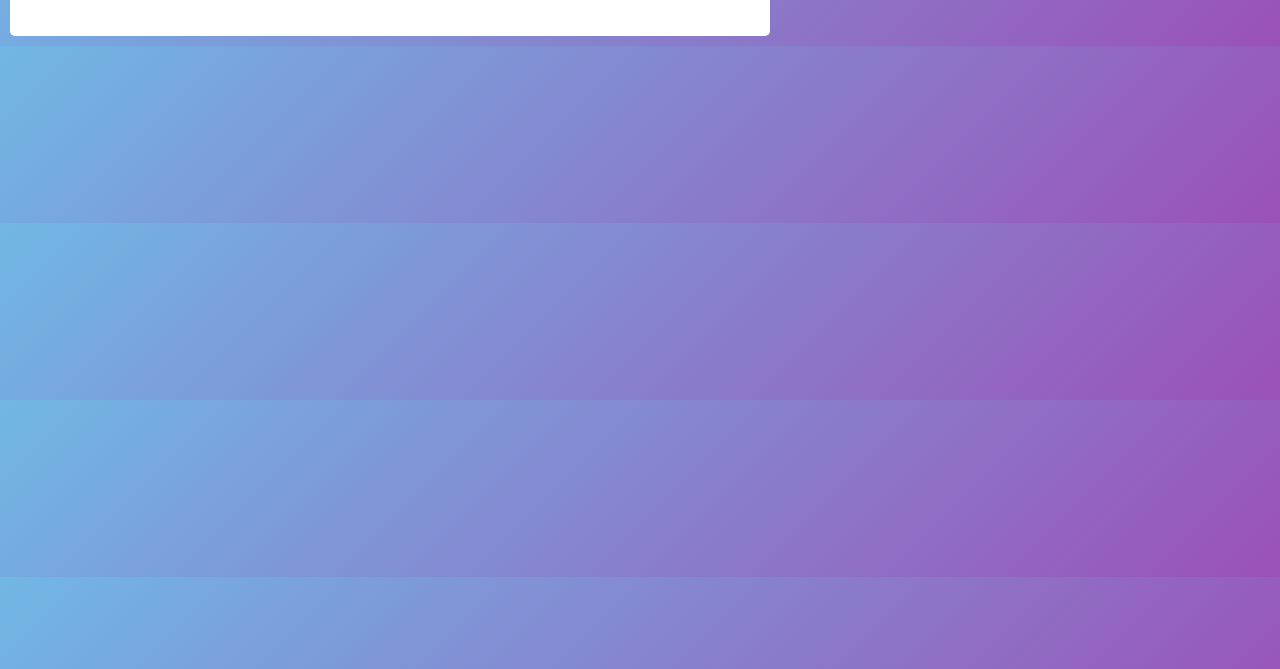
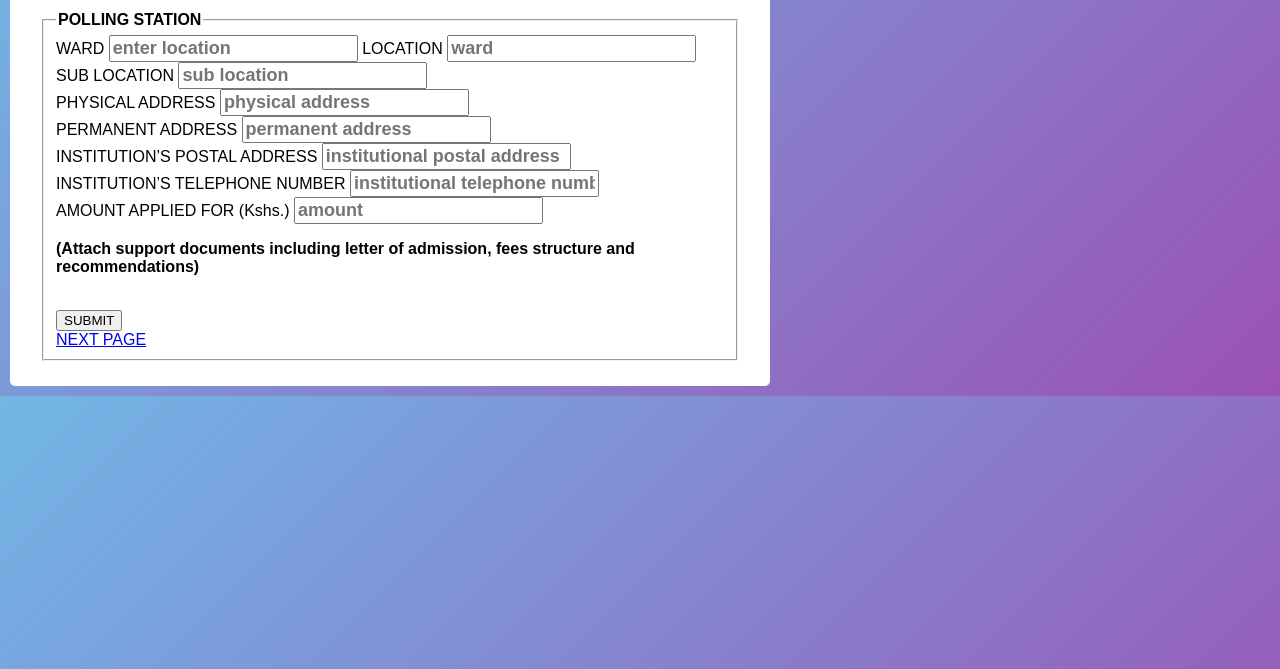
Before and after one commit to derick-droid/bursary-sytem-frontend-, a plain HTML site: page polling.html in a window 1280 px wide. Shown: the part 131-800 px from the top of the page. Drawn offline with Linux system fonts and the light colour scheme.

Commit message:
polling station

```diff
--- a/polling.html
+++ b/polling.html
@@ -22,10 +22,94 @@
             <li><a href="login.html">LOGIN</a></li>
         </ul>
     </nav>
-    <div class="containers">
-        <div class="station">
+    <!-- <div class="app">
+        <p>
+            <b>INSTRUCTIONS</b>
+            <ul>
+                <li>
+                    Kindly provide your information in legible CAPITAL letters.
+                </li>
+                <li>
+                    Submission of incomplete form may lead to disqualification.
+                </li>
+                <li>
+                    All duly filled forms to be delivered to the NG-CDF Office at Wath Ong’er for processing.
+                </li>
+            </ul>
+        </p> -->
+        <div class="containers">
+            <!-- <div class="title">Please fill this form </div>
+            <h3>PART A :TO BE FILLED BY THE APPLICANT / PARENT / GUARDIAN</h3> -->
 
-        </div>
+        <form action="#">
+            <div class="user-details">
+                <fieldset>
+                    <legend> <b>POLLING STATION</b> </legend>
+
+                <label>
+                     <span class="details">WARD</span>
+                <input type="text"  placeholder="enter location"  required>
+
+               <span class="details">LOCATION</span>
+               <input type="text"  placeholder="ward"  required>
+               <span class="details">SUB LOCATION</span>
+               <input type="text"  placeholder="sub location"  required>
+
+               <br>
+               <span class="details">PHYSICAL ADDRESS</span>
+               <input type="text"  placeholder="physical address"  required>
+
+               <br>
+               <span class="details">PERMANENT ADDRESS</span>
+               <input type="text"  placeholder="permanent address" required>
+
+               <br>
+               <span class="details">INSTITUTION’S POSTAL ADDRESS</span>
+               <input type="text"  placeholder="institutional postal address"  required>
+
+               <br>
+               <span class="details">INSTITUTION’S TELEPHONE NUMBER</span>
+               <input type="text"  placeholder="institutional telephone number"  required>
+
+               <br>
+               <span class="details">AMOUNT APPLIED FOR (Kshs.)</span>
+               <input type="text"  placeholder="amount"  required>
+               <br>
+               <p><b><strong>(Attach support documents including letter of admission, fees structure and recommendations)</strong></b></p>
+
+               <!-- <p>
+                MODE OF STUDY
+               </p>
+
+               <input type="radio", name="study" value="regular" checked/>Regular
+               <input type="radio", name="study" value="parallel" checked/>Parallel
+               <input type="radio", name="study" value="Boarding" checked/>Boarding
+               <input type="radio", name="study" value="Day" checked/>Day
+
+               <br>
+               <span class="details">CLASS / GRADE/ YEAR OF STUDY</span>
+               <input type="text"  placeholder="CLASS/GRADE/YEAR OF STUDY"  required>
+
+               <span class="details">COURSE DURATION:</span>
+               <input type="text"  placeholder="COURSE DURATION"  required>
+               <br>
+               <span class="details">EXPECTED YEAR AND MONTH OF COMPLETION(mm/yy):</span>
+               <input type="text"  placeholder="year of completion" required>
+               <br>
+               <span class="details">PHONE NUMBER:</span>
+               <input type="text"  placeholder="phone number"required> -->
+
+               <br>
+               <button type="submit" value="Submit">SUBMIT</button>
+
+               <div class="next">
+                <a class="next" href="polling.html">NEXT PAGE</a>
+               </div>
+            </fieldset>
+
+        </form>
+    </div>
+</div>
 
     </div>
 
--- a/style/main.css
+++ b/style/main.css
@@ -118,9 +118,3 @@ text-align: center;
     background: linear-gradient(135deg,#71b7e6,#9b51b6);
     align-items: center;
 }
-
-
-.containers form .user-detail{
-    display: flex;
-    flex-wrap: wrap;
-}
```
Also changed, not shown: home.html (+4 -0 lines).
